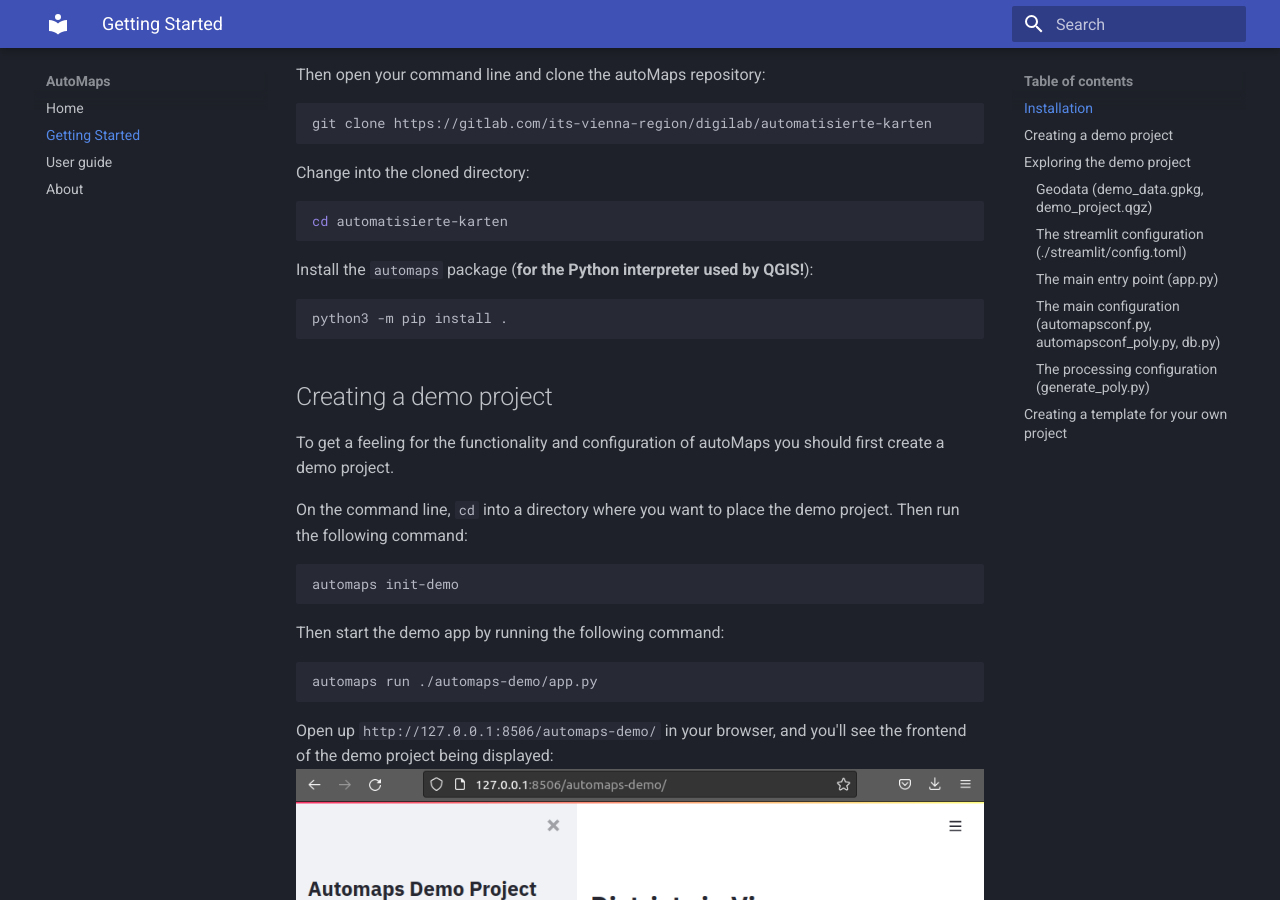
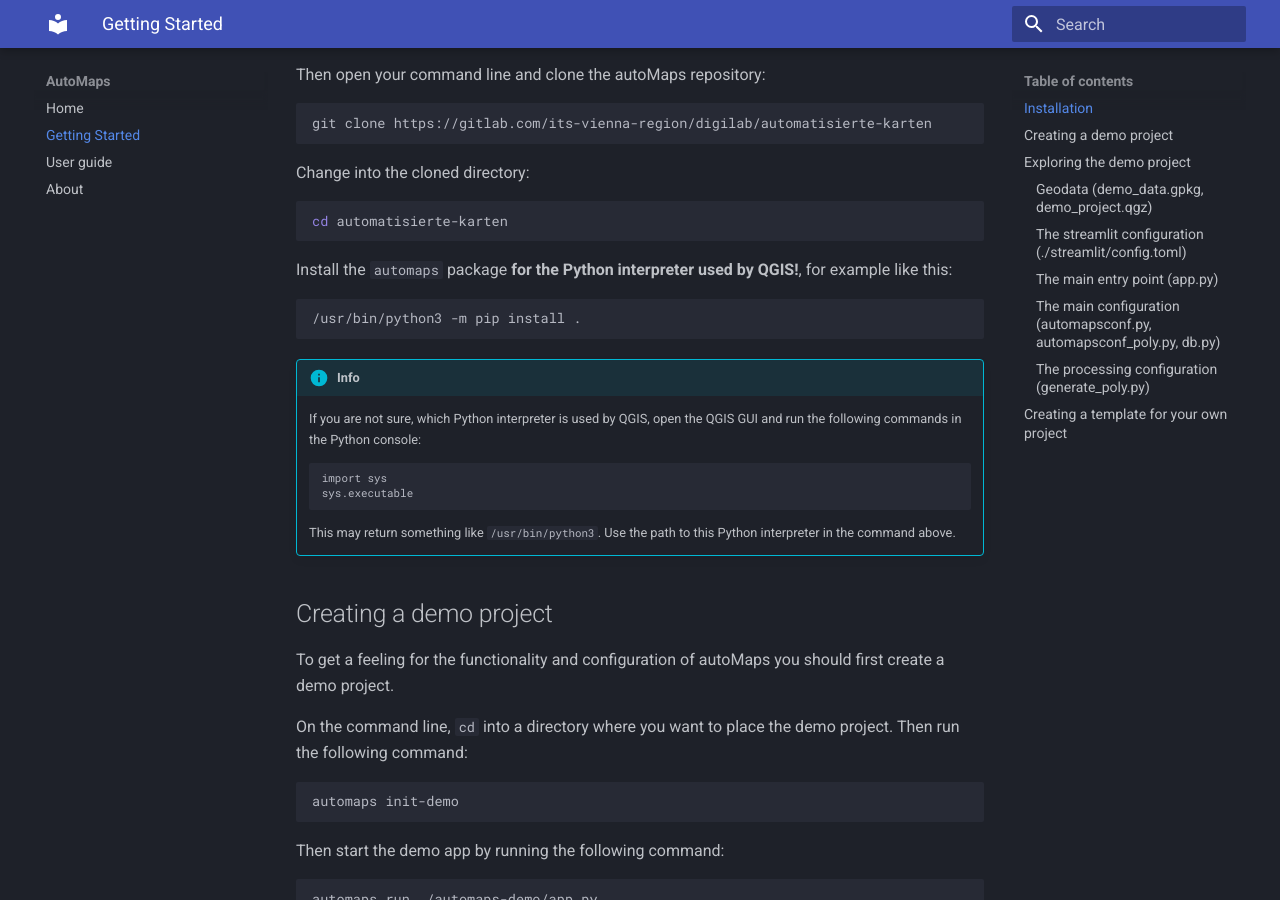
Before and after one commit to itsviennaregion/automaps, an MkDocs documentation site: the page built from docs/getting_started.md, in a window 1280 px wide and 900 px high, scrolled down 502 px. Built offline with MkDocs 1.6.1 and Material for MkDocs 9.7.7, drawn with Linux system fonts in a browser that asks for light colours.

Commit message:
Add info about QGIS Python interpreter

````diff
--- a/docs/getting_started.md
+++ b/docs/getting_started.md
@@ -26,10 +26,24 @@
 cd automatisierte-karten
 ```
 
-Install the `automaps` package (__for the Python interpreter used by QGIS!__):
+Install the `automaps` package __for the Python interpreter used by QGIS!__, for
+example like this:
 ```bash
-python3 -m pip install .
+/usr/bin/python3 -m pip install .
 ```
+
+!!! info
+
+    If you are not sure, which Python interpreter is used by QGIS, open the QGIS GUI and
+    run the following commands in the Python console:
+
+        import sys
+        sys.executable
+
+    This may return something like `/usr/bin/python3`. Use the path to this Python
+    interpreter in the command above.
+
+
 
 ## Creating a demo project
 To get a feeling for the functionality and configuration of autoMaps you should first
````
